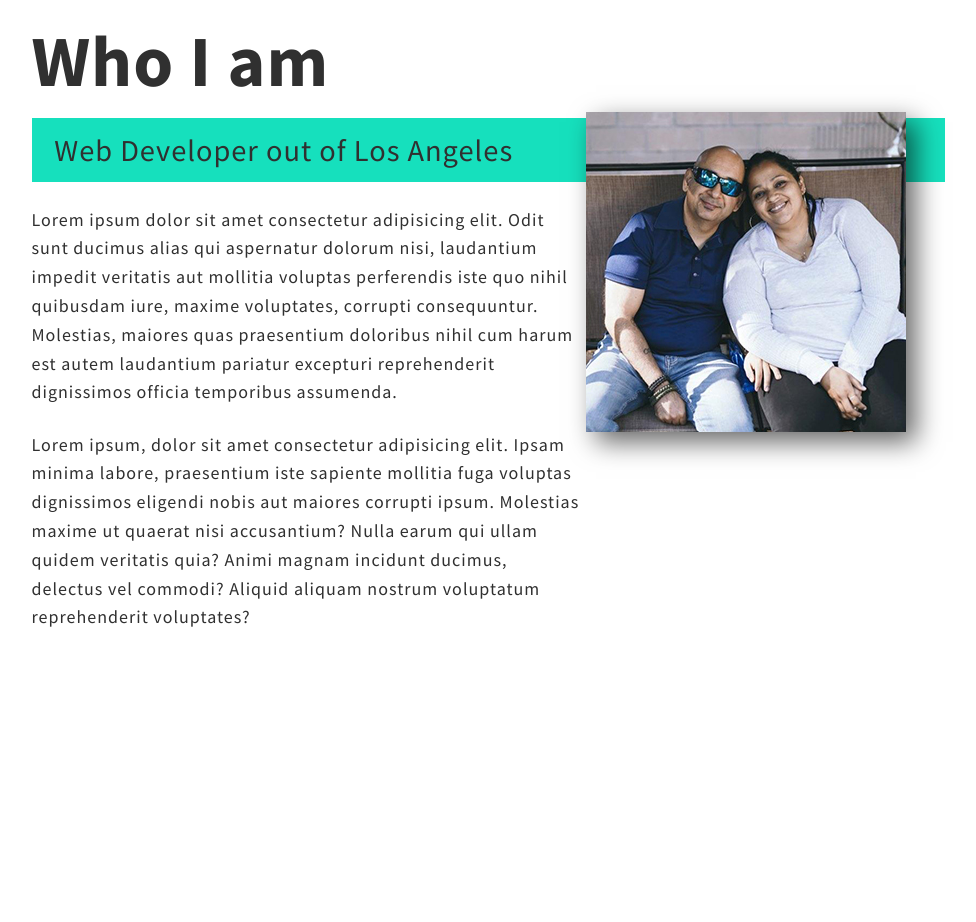
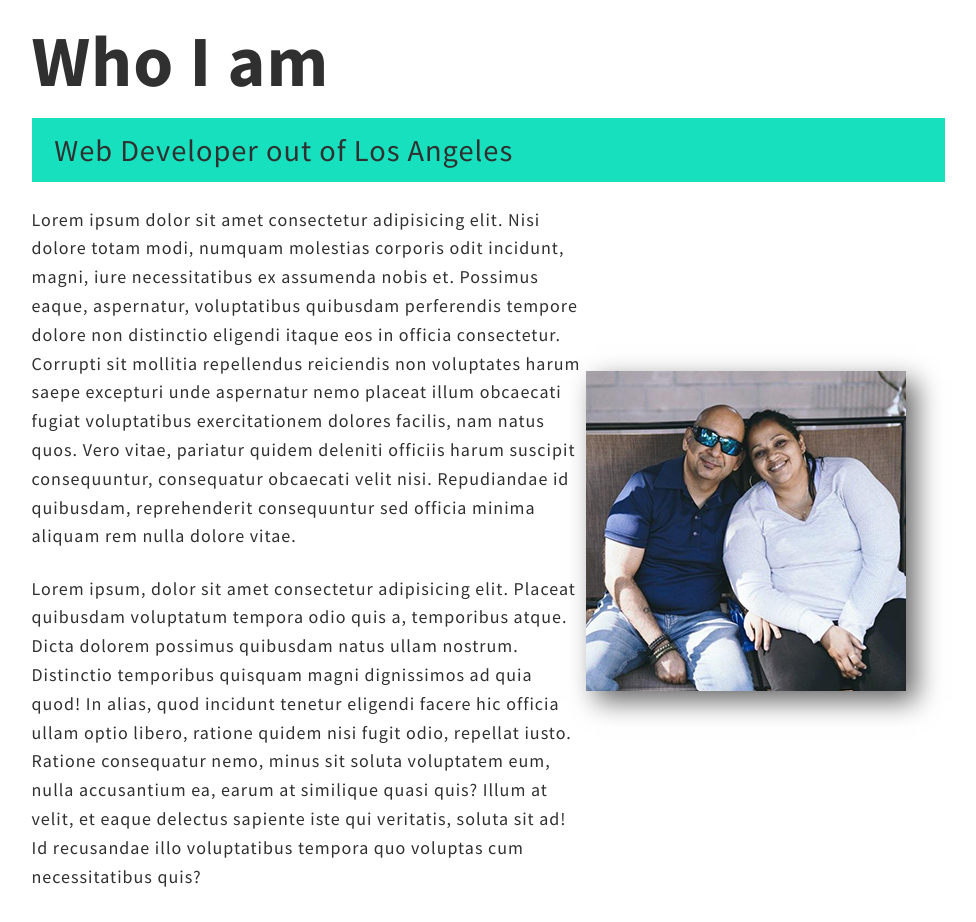
Before and after one commit to robertoaguilar1979/my-portfolio, a plain HTML site: page index.html in a window 1280 px wide. Shown: the part 1483-2405 px from the top of the page, without its empty margins (152-1128 px from the left). Before the commit the page ends 2251 px from the top, so only its background shows below. Drawn offline with Linux system fonts and the light colour scheme.

Commit message:
erased unused pictures

```diff
--- a/index.html
+++ b/index.html
@@ -83,9 +83,9 @@
             </div>
             <img src="img/karenAndMe.jpg" alt="karen and robert" class="karenAndMe">
             <div class="paragraph-container">
-                <p>Lorem ipsum dolor sit amet consectetur adipisicing elit. Odit sunt ducimus alias qui aspernatur dolorum nisi, laudantium impedit veritatis aut mollitia voluptas perferendis iste quo nihil quibusdam iure, maxime voluptates, corrupti consequuntur. Molestias, maiores quas praesentium doloribus nihil cum harum est autem laudantium pariatur excepturi reprehenderit dignissimos officia temporibus assumenda.</p>
+                <p>Lorem ipsum dolor sit amet consectetur adipisicing elit. Nisi dolore totam modi, numquam molestias corporis odit incidunt, magni, iure necessitatibus ex assumenda nobis et. Possimus eaque, aspernatur, voluptatibus quibusdam perferendis tempore dolore non distinctio eligendi itaque eos in officia consectetur. Corrupti sit mollitia repellendus reiciendis non voluptates harum saepe excepturi unde aspernatur nemo placeat illum obcaecati fugiat voluptatibus exercitationem dolores facilis, nam natus quos. Vero vitae, pariatur quidem deleniti officiis harum suscipit consequuntur, consequatur obcaecati velit nisi. Repudiandae id quibusdam, reprehenderit consequuntur sed officia minima aliquam rem nulla dolore vitae.</p>
 
-                <p>Lorem ipsum, dolor sit amet consectetur adipisicing elit. Ipsam minima labore, praesentium iste sapiente mollitia fuga voluptas dignissimos eligendi nobis aut maiores corrupti ipsum. Molestias maxime ut quaerat nisi accusantium? Nulla earum qui ullam quidem veritatis quia? Animi magnam incidunt ducimus, delectus vel commodi? Aliquid aliquam nostrum voluptatum reprehenderit voluptates?</p>
+                <p>Lorem ipsum, dolor sit amet consectetur adipisicing elit. Placeat quibusdam voluptatum tempora odio quis a, temporibus atque. Dicta dolorem possimus quibusdam natus ullam nostrum. Distinctio temporibus quisquam magni dignissimos ad quia quod! In alias, quod incidunt tenetur eligendi facere hic officia ullam optio libero, ratione quidem nisi fugit odio, repellat iusto. Ratione consequatur nemo, minus sit soluta voluptatem eum, nulla accusantium ea, earum at similique quasi quis? Illum at velit, et eaque delectus sapiente iste qui veritatis, soluta sit ad! Id recusandae illo voluptatibus tempora quo voluptas cum necessitatibus quis?</p>
             </div>
         </div>
     </section>
```
Also changed, not shown: img/graduation-alone2.jpg (deleted), img/graduation3.jpg (deleted), img/ocean.jpg (deleted).
